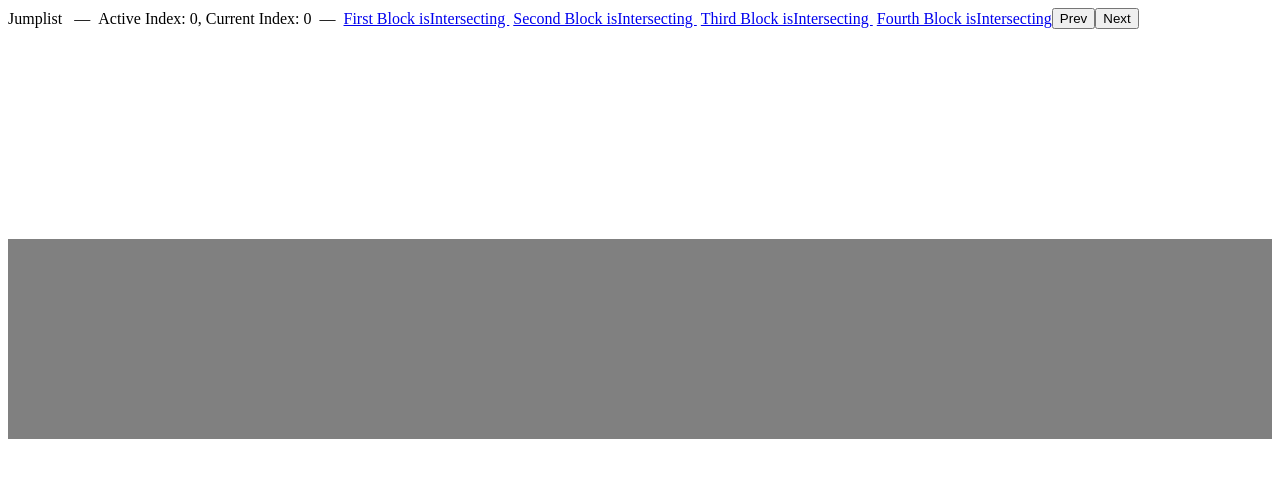
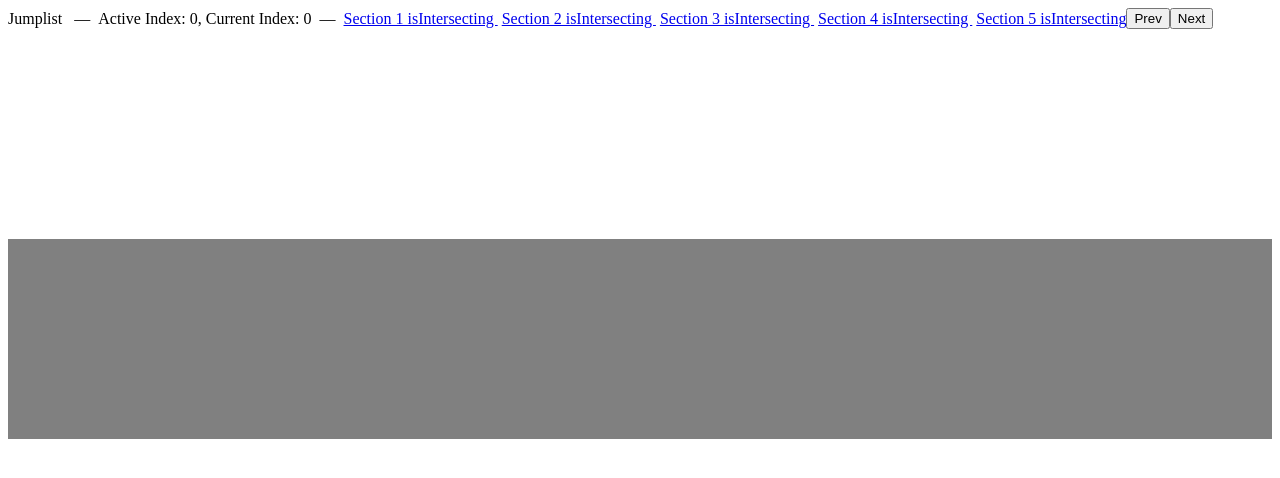
Before and after one commit to faceless-ui/jumplist, a React app: page / in a window 1280 px wide. Shown: the top 478 px of the page. Built offline with nearby package versions, Linux system fonts and the light colour scheme; the HTML template or start-up script is replaced by a standard one.

Commit message:
feat: deprecates setJumplist #33

```diff
--- a/demo/Header.tsx
+++ b/demo/Header.tsx
@@ -1,5 +1,28 @@
 import React, { Fragment } from 'react';
 import { JumplistButton, useJumplist } from '../src';
+
+const jumplistMenu = [
+  {
+    label: 'Section 1',
+    nodeID: '1',
+  },
+  {
+    label: 'Section 2',
+    nodeID: '2',
+  },
+  {
+    label: 'Section 3',
+    nodeID: '3',
+  },
+  {
+    label: 'Section 4',
+    nodeID: '4',
+  },
+  {
+    label: 'Section 5',
+    nodeID: '5',
+  },
+];
 
 export const Header = () => {
   const {
@@ -40,12 +63,15 @@ export const Header = () => {
             alignItems: 'center',
           }}
         >
-          {jumplist.map((item, index) => {
+          {jumplistMenu.map((item, index) => {
             const {
-              label,
+              label
+            } = item;
+
+            const {
               nodeID,
               isIntersecting
-            } = item;
+            } = jumplist[index] || {};
 
             const isLast = index === jumplist.length - 1;
 
--- a/demo/JumplistDemo/index.tsx
+++ b/demo/JumplistDemo/index.tsx
@@ -1,49 +1,11 @@
-import React, { Fragment, useEffect } from 'react';
-import { JumplistNode, useJumplist } from '../../src';
-
-const initialJumplist = [
-  {
-    label: 'First Block',
-    nodeID: '1'
-  },
-  {
-    label: 'Second Block',
-    nodeID: '2'
-  },
-  {
-    label: 'Third Block',
-    nodeID: '3'
-  },
-  {
-    label: 'Fourth Block',
-    nodeID: '4'
-  }
-]
+import React, { Fragment } from 'react';
+import { JumplistNode } from '../../src';
 
 export const JumplistDemo: React.FC = () => {
-  const {
-    setJumplist,
-  } = useJumplist();
-
-  useEffect(() => {
-    setJumplist(initialJumplist)
-  }, [setJumplist])
-
-  // useEffect(() => {
-  //   if (currentJumplistIndex === -1) {
-  //     setActiveJumplistIndex(4);
-  //   }
-  // }, [
-  //   currentJumplistIndex,
-  //   setActiveJumplistIndex
-  // ])
-
   return (
     <Fragment>
       <div style={{ height: '200px' }} />
-      <JumplistNode
-        nodeID="1"
-      >
+      <JumplistNode nodeID="1">
         <div
           id="1"
           style={{
@@ -53,9 +15,7 @@ export const JumplistDemo: React.FC = () => {
         />
       </JumplistNode>
       <div style={{ height: '1000px' }} />
-      <JumplistNode
-        nodeID="2"
-      >
+      <JumplistNode nodeID="2">
         <div
           id="2"
           style={{
@@ -66,9 +26,7 @@ export const JumplistDemo: React.FC = () => {
         />
       </JumplistNode>
       <div style={{ height: '100vh' }} />
-      <JumplistNode
-        nodeID="3"
-      >
+      <JumplistNode nodeID="3">
         <div
           id="3"
           style={{
@@ -78,9 +36,7 @@ export const JumplistDemo: React.FC = () => {
           }}
         />
       </JumplistNode>
-      <JumplistNode
-        nodeID="4"
-      >
+      <JumplistNode nodeID="4">
         <div
           id="4"
           style={{
@@ -90,9 +46,7 @@ export const JumplistDemo: React.FC = () => {
           }}
         />
       </JumplistNode>
-      <JumplistNode
-        nodeID="5"
-      >
+      <JumplistNode nodeID="5">
         <div
           id="5"
           style={{
--- a/src/JumplistProvider/context.tsx
+++ b/src/JumplistProvider/context.tsx
@@ -2,7 +2,6 @@ import { createContext, useContext } from 'react';
 
 export type JumplistNode = {
   nodeID: string
-  label?: string
   isIntersecting?: boolean
 }
 
@@ -11,7 +10,6 @@ export type JumplistNodes = JumplistNode[];
 export interface IJumplistContext {
   jumplist: JumplistNodes
   classPrefix?: string
-  setJumplist: (nodes: JumplistNodes) => void // eslint-disable-line no-unused-vars
   syncJumplistItem: (node: JumplistNode) => void // eslint-disable-line no-unused-vars
   removeJumplistItem: (id: string) => void // eslint-disable-line no-unused-vars
   activeJumplistIndex?: number
--- a/src/JumplistProvider/index.tsx
+++ b/src/JumplistProvider/index.tsx
@@ -17,7 +17,6 @@ export const JumplistProvider: React.FC<JumplistProviderProps> = (props) => {
   const {
     children,
     classPrefix,
-    nodes: nodesFromProps,
     rootMargin,
     threshold,
     smoothScroll
@@ -57,28 +56,11 @@ export const JumplistProvider: React.FC<JumplistProviderProps> = (props) => {
     })
   }, []);
 
-  const setJumplist = useCallback((incomingJumplist: JumplistNodes) => {
-    dispatchNodes({
-      type: 'reset',
-      // @ts-ignore TODO: type this better
-      payload: incomingJumplist
-    })
-  }, [])
-
   const clearJumplist = useCallback(() => {
     dispatchNodes({
       type: 'clear'
     })
   }, [])
-
-  useEffect(() => {
-    if (nodesFromProps) {
-      setJumplist(nodesFromProps)
-    }
-  }, [
-    nodesFromProps,
-    setJumplist
-  ])
 
   const clearScrollTarget = useCallback(() => {
     setScrollTarget(undefined);
@@ -104,7 +86,6 @@ export const JumplistProvider: React.FC<JumplistProviderProps> = (props) => {
     jumplist: nodes,
     syncJumplistItem,
     removeJumplistItem,
-    setJumplist,
     currentJumplistIndex,
     activeJumplistIndex,
     setActiveJumplistIndex,
--- a/src/JumplistProvider/reducer.ts
+++ b/src/JumplistProvider/reducer.ts
@@ -46,6 +46,8 @@ export const jumplistReducer = (
           ...foundItem,
           ...action.payload
         });
+      } else {
+        newState.push(action.payload);
       }
       break;
     }
```
